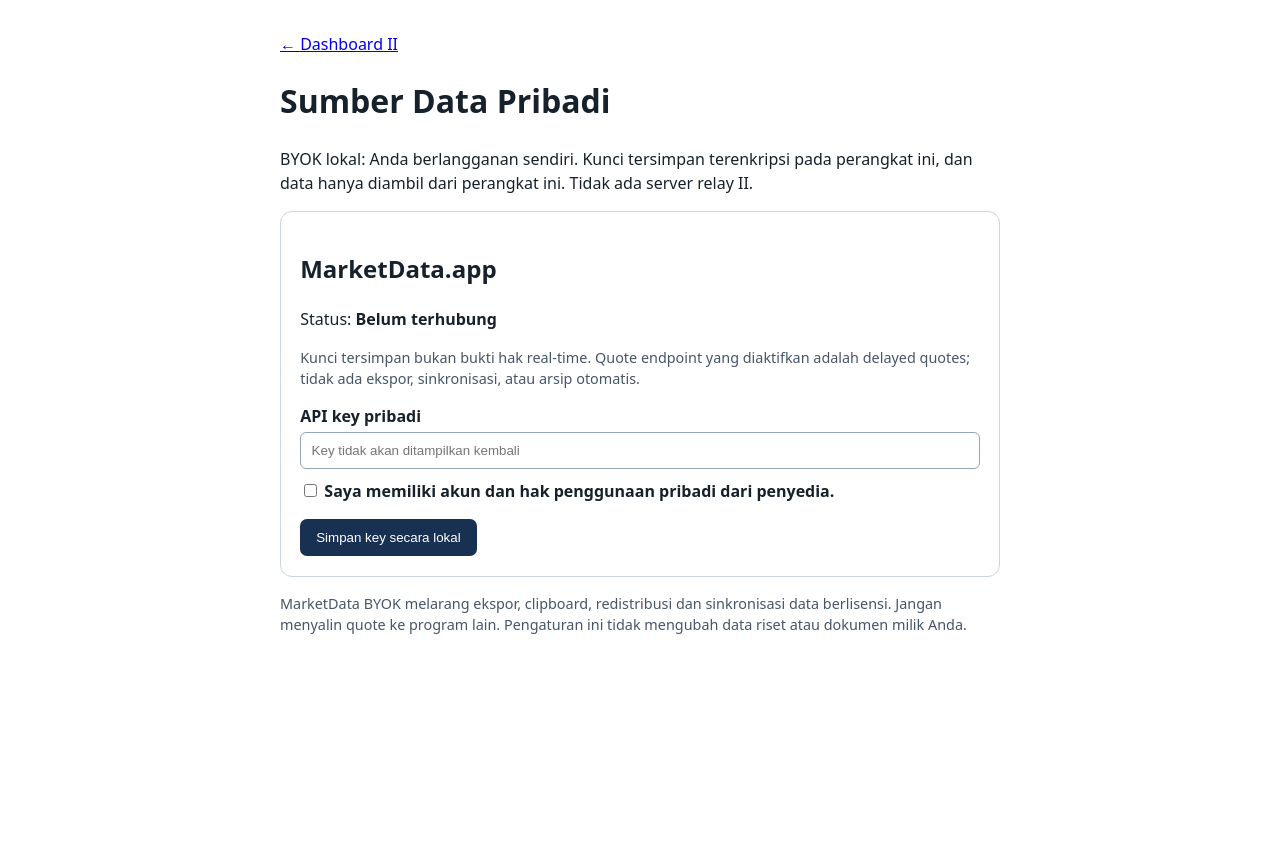
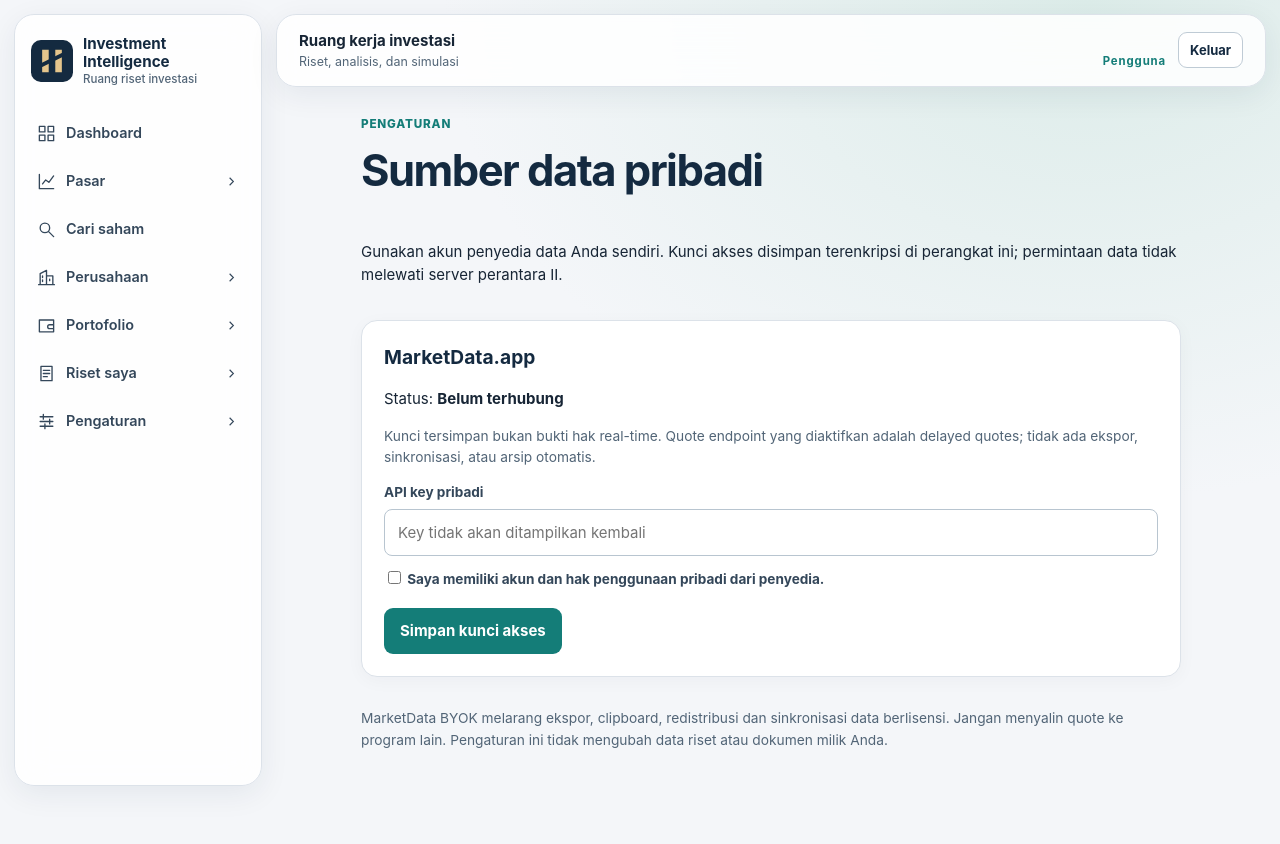
Before and after one commit to fajarnurmanto-source/investment-intelligence, a Laravel app: template laravel_app/resources/views/ii/byok.blade.php in a window 1280 px wide. Before the commit the page ends 634 px from the top, so only its background shows below. Run offline with Laravel 12, Linux system fonts and the light colour scheme; the template is opened without the code that fills it, so the values that code supplies are empty.

Commit message:
PXT full migration: integrate private data sources into unified application shell

```diff
--- a/laravel_app/resources/views/ii/byok.blade.php
+++ b/laravel_app/resources/views/ii/byok.blade.php
@@ -1,26 +1,16 @@
-<!doctype html>
-<html lang="id">
-<head>
-    <meta charset="utf-8">
-    <meta name="viewport" content="width=device-width, initial-scale=1">
-    <meta name="referrer" content="no-referrer">
-    <title>II — Sumber Data Pribadi</title>
-    <style>
-        body{font:16px/1.5 system-ui,sans-serif;max-width:720px;margin:2rem auto;padding:0 1.2rem;color:#17212b}
-        article{border:1px solid #cbd5e1;border-radius:12px;padding:1.2rem;margin:1rem 0}
-        label{display:block;font-weight:600;margin:.6rem 0 .2rem}
-        input{box-sizing:border-box;width:100%;padding:.65rem;border:1px solid #94a3b8;border-radius:6px}
-        button{background:#183153;color:white;border:0;padding:.7rem 1rem;border-radius:7px;margin-top:.8rem;cursor:pointer}
-        .secondary{background:#475569}.muted{color:#475569}.quote{user-select:none;-webkit-user-select:none}
-        .error{color:#9f1239}.note{font-size:.9rem}
-    </style>
-</head>
-<body>
-    <header><a href="{{ route('ii.dashboard') }}">← Dashboard II</a><h1>Sumber Data Pribadi</h1></header>
-    <p>BYOK lokal: Anda berlangganan sendiri. Kunci tersimpan terenkripsi pada perangkat ini, dan data hanya diambil dari perangkat ini. Tidak ada server relay II.</p>
+@extends('ii.layout')
+@section('title','Sumber data pribadi')
+@section('surface','ii-light-content')
+@push('styles')
+<style>.byok-page{max-width:820px;margin:auto;display:grid;gap:18px}.byok-page article{margin:0}.byok-page label{display:block;margin:12px 0 6px}.byok-page button{margin-top:12px}.byok-page .secondary{background:#fff;color:#142a40;border:1px solid #b8c5d0}.byok-page .note{font-size:.86rem}.byok-page .quote{user-select:none;-webkit-user-select:none;background:#f1f5f7;border:1px solid #dce2e9;border-radius:12px;padding:16px;margin-top:16px;overflow-wrap:anywhere}</style>
+@endpush
+@section('content')
+<div class="byok-page">
+    <header><p class="eyebrow">Pengaturan</p><h1>Sumber data pribadi</h1></header>
+    <p>Gunakan akun penyedia data Anda sendiri. Kunci akses disimpan terenkripsi di perangkat ini; permintaan data tidak melewati server perantara II.</p>
     @if (session('byok_status')) <p role="status">{{ session('byok_status') }}</p> @endif
     @if ($errors->any()) <p role="alert" class="error">{{ $errors->first() }}</p> @endif
-    <article>
+    <article class="panel">
       <h2>MarketData.app</h2>
       <p>Status: <strong>{{ $connected ? 'Kunci tersedia di perangkat' : 'Belum terhubung' }}</strong></p>
       <p class="muted note">Kunci tersimpan bukan bukti hak real-time. Quote endpoint yang diaktifkan adalah delayed quotes; tidak ada ekspor, sinkronisasi, atau arsip otomatis.</p>
@@ -30,33 +20,33 @@
         <label for="key">API key pribadi</label>
         <input id="key" name="api_key" type="password" required maxlength="512" autocomplete="off" placeholder="Key tidak akan ditampilkan kembali">
         <label><input style="width:auto" type="checkbox" required name="confirm_private_subscription" value="1"> Saya memiliki akun dan hak penggunaan pribadi dari penyedia.</label>
-        <button type="submit">Simpan key secara lokal</button>
+        <button type="submit">Simpan kunci akses</button>
       </form>
       @if ($connected)
         <form method="post" action="{{ route('ii.byok.disconnect') }}">
           @csrf
-          <button class="secondary" type="submit">Putuskan sambungan dan hapus key</button>
+          <button class="secondary" type="submit">Putuskan sambungan dan hapus kunci</button>
         </form>
       @endif
     </article>
     @if ($connected)
-    <article>
-      <h2>Lihat quote di aplikasi</h2>
+    <article class="panel">
+      <h2>Lihat kutipan harga</h2>
       <form method="post" action="{{ route('ii.byok.quote') }}" autocomplete="off">
         @csrf
         <label for="symbol">Kode saham AS</label>
         <input id="symbol" name="symbol" maxlength="7" pattern="[A-Za-z]{1,5}(\.[A-Za-z])?" placeholder="AAPL" required>
-        <button type="submit">Tampilkan quote</button>
+        <button type="submit">Tampilkan harga</button>
       </form>
       @if ($quote)
         <section class="quote" aria-label="Quote in-app">
           <p><strong>{{ $quote['symbol'] }}</strong> — {{ $quote['feed_class'] }}</p>
           <p>Bid: {{ $quote['bid'] }} · Ask: {{ $quote['ask'] }} · Last: {{ $quote['last'] }}</p>
-          <p class="note">Waktu sumber: {{ $quote['provider_timestamp'] }} · Data tidak dinyatakan real-time · NOT_ADMITTED untuk keputusan trading.</p>
+          <p class="note">Waktu sumber: {{ $quote['provider_timestamp'] }} · Data tidak dinyatakan real-time · Belum disahkan sebagai dasar keputusan transaksi.</p>
         </section>
       @endif
     </article>
     @endif
     <p class="muted note">MarketData BYOK melarang ekspor, clipboard, redistribusi dan sinkronisasi data berlisensi. Jangan menyalin quote ke program lain. Pengaturan ini tidak mengubah data riset atau dokumen milik Anda.</p>
-</body>
-</html>
+</div>
+@endsection
```
